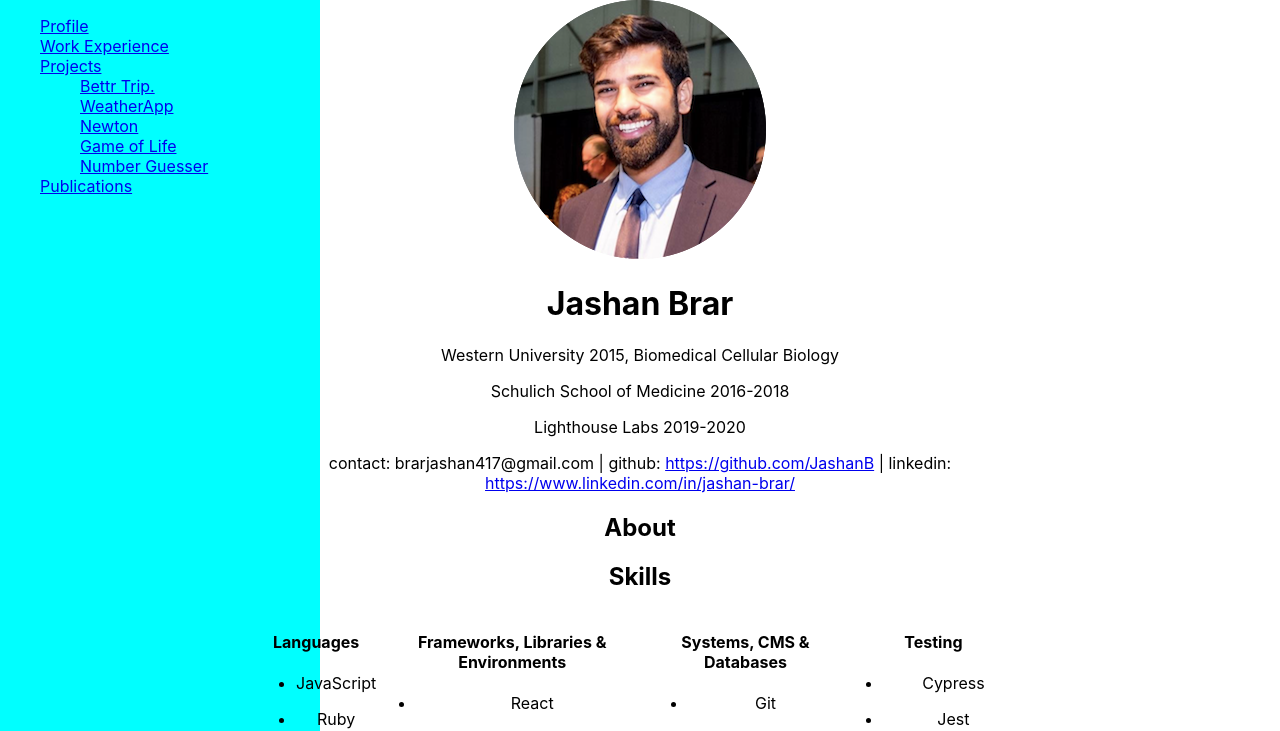
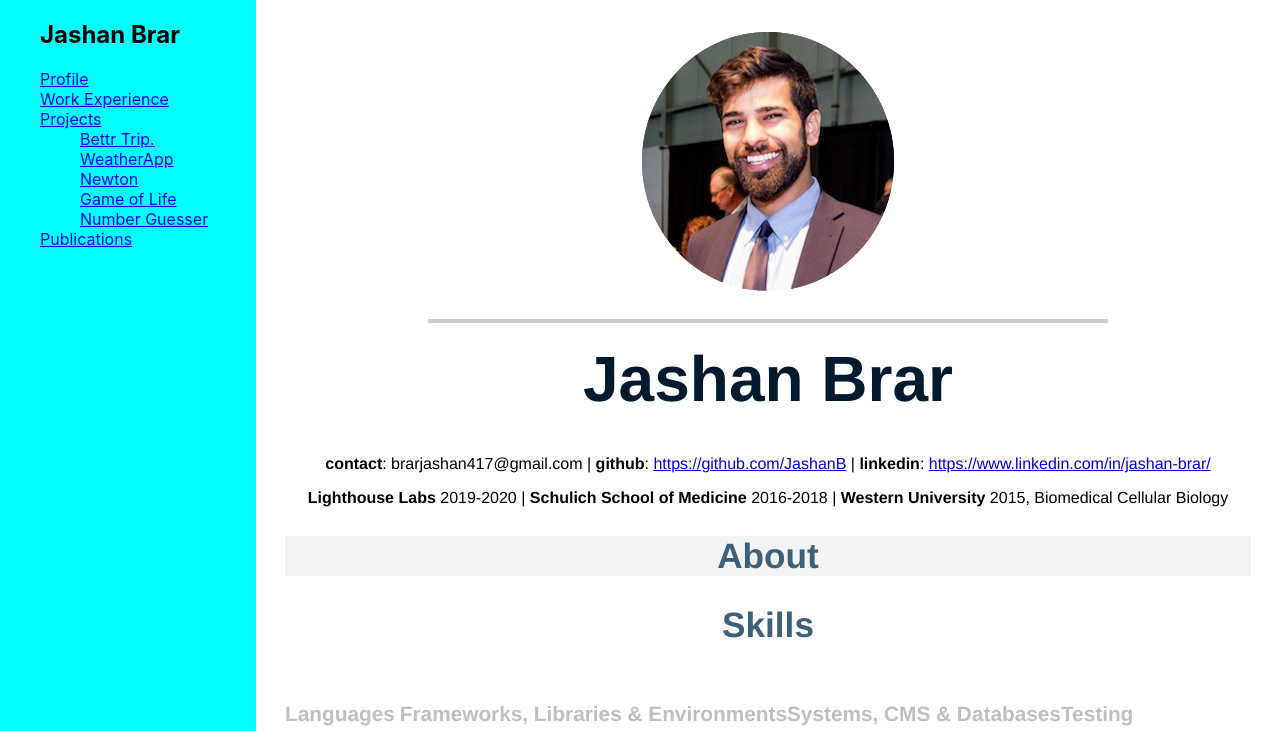
Before and after one commit to JashanB/my-portfolio, a React (Create React App) app: page / in a window 1280 px wide. Shown: the top 731 px of the page. Built offline with nearby package versions, Linux system fonts and the light colour scheme.

Commit message:
css changes

```diff
--- a/src/components/app/App.css
+++ b/src/components/app/App.css
@@ -1,14 +1,14 @@
 .App {
-  /* text-align: center; */
   display: flex;
   flex-direction: row;
-  justify-content: space-evenly;
+  /* justify-content: space-evenly; */
+  width: 100%;
 }
 
 .nav {
   position: fixed;
   left: 0;
-  width: 25%;
+  width: 20%;
   background-color: aqua;
   height: 100vh;
   display: block;
@@ -28,9 +28,10 @@
 }
 
 .content-wrapper {
-  /* width: 75%; */
   display: block;
   position: relative;
   text-align: center;
-  width: 768px;
+  width: 100%;
+  margin-left: 20%;
+  padding-top: 2.5%;
 }
--- a/src/components/app/App.js
+++ b/src/components/app/App.js
@@ -16,6 +16,7 @@ export default function App() {
     <div className="App">
       <div className="nav">
         <ul className="section-list">
+          <h2>Jashan Brar</h2>
           <a href="#profile">Profile</a>
           <a href="#work-exp">Work Experience</a>
           <a href="#project">Projects</a>
--- a/src/components/profile/Profile.css
+++ b/src/components/profile/Profile.css
@@ -1,9 +1,49 @@
-.profile {
+#profile {
   display: inline-block;
+  font-family: Helvetica;
 }
 
+#profile img {
+  padding-bottom: 2.5%;
+}
+.picture-border {
+  border: 2px solid #cccbcb;
+  width: 70%;
+  margin-right: auto;
+  margin-left: auto;
+}
 .skills-flex {
   display: flex;
   flex-direction: row;
-  justify-content: space-around;
+  justify-content: space-between;
+  width: 100%;
 }
+
+#profile h1 {
+  font-size: 400%;
+  color: #021a2f;
+  margin-bottom: 4%;
+  /* margin-top: -0.1%; */
+  margin-top: 2%;
+}
+
+.info-p {
+  font-size: 16px;
+
+}
+
+#profile h2 {
+  font-size: 220%;
+  color: #3d617b;
+}
+
+.about {
+  background-color: #F3F3F3;
+}
+
+.skill-item h4 {
+  color: #BFBFBF;
+  font-size: 130%;
+  font-weight: bold;
+  text-align: left;
+}
--- a/src/components/profile/Profile.js
+++ b/src/components/profile/Profile.js
@@ -6,11 +6,12 @@ export default function Profile(props) {
   return (
     <div id="profile">
       <img alt="profile-img" src="crop1.png"></img>
+      <div className="picture-border"></div>
       <h1>Jashan Brar</h1>
-      <p>Western University 2015, Biomedical Cellular Biology</p>
-      <p>Schulich School of Medicine 2016-2018</p>
-      <p>Lighthouse Labs 2019-2020</p>
-      <p>contact: brarjashan417@gmail.com | github: <a href="https://github.com/JashanB">https://github.com/JashanB</a> | linkedin: <a href="https://www.linkedin.com/in/jashan-brar/">https://www.linkedin.com/in/jashan-brar/</a></p>
+      {/* <p className="info-p">Western University 2015, Biomedical Cellular Biology</p>
+      <p className="info-p">Schulich School of Medicine 2016-2018</p> */}
+      <p className="info-p"><b>contact</b>: brarjashan417@gmail.com | <b>github</b>: <a href="https://github.com/JashanB">https://github.com/JashanB</a> | <b>linkedin</b>: <a href="https://www.linkedin.com/in/jashan-brar/">https://www.linkedin.com/in/jashan-brar/</a></p>
+      <p className="info-p"><b>Lighthouse Labs</b> 2019-2020 | <b>Schulich School of Medicine</b> 2016-2018 | <b>Western University</b> 2015, Biomedical Cellular Biology</p>
       <div className="about">
         <h2>About</h2>
         <p></p>
```
